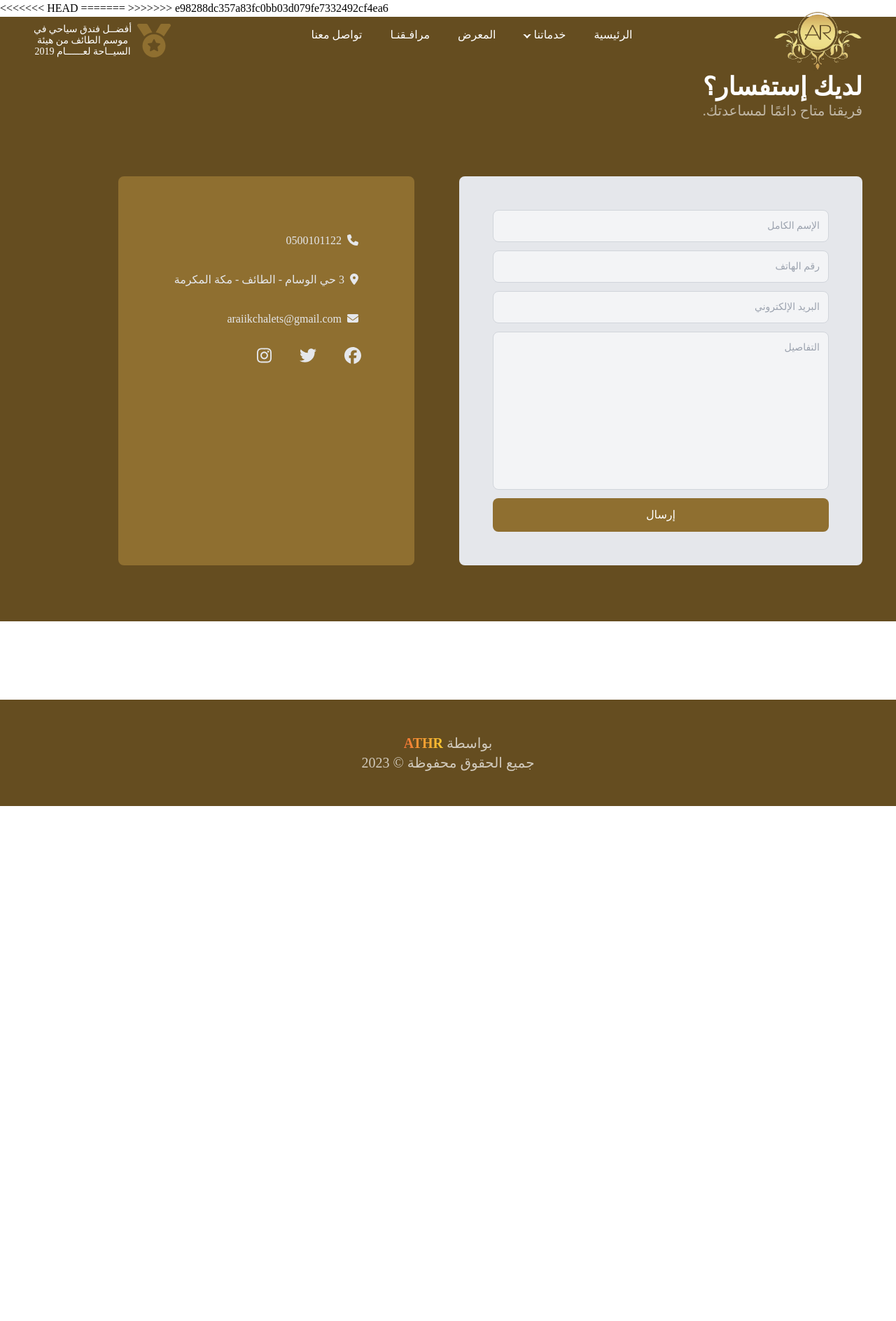
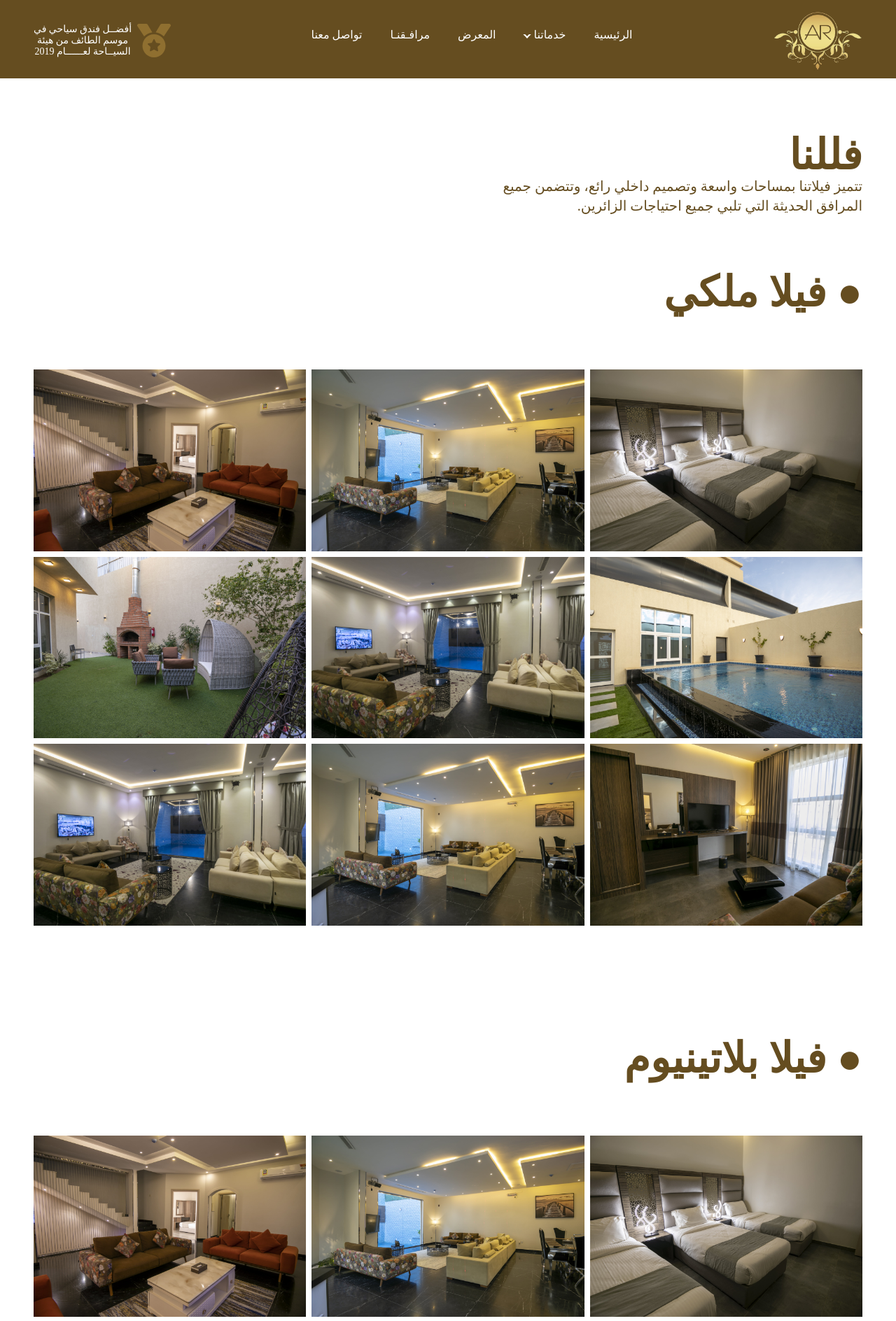
Before and after one commit to MuhammadRmadaan/araek, a React (Create React App) app: page /villas in a window 1280 px wide. Shown: the top 1888 px of the page at 70% size. Before the commit the page ends 1152 px from the top, so only its background shows below. Built offline with nearby package versions, Linux system fonts and the light colour scheme.

Commit message:
99% done

```diff
--- a/public/index.html
+++ b/public/index.html
@@ -25,11 +25,8 @@
       work correctly both with client-side routing and a non-root public URL.
       Learn how to configure a non-root public URL by running `npm run build`.
     -->
-    <<<<<<< HEAD
+
     <title>منتجع أرائك السياحي</title>
-    =======
-    <title>Araaek</title>
-    >>>>>>> e98288dc357a83fc0bb03d079fe7332492cf4ea6
   </head>
   <body>
     <noscript>You need to enable JavaScript to run this app.</noscript>
--- a/src/App.tsx
+++ b/src/App.tsx
@@ -1,5 +1,5 @@
 import './assets/styles/App.css';
-import {useState,useEffect} from 'react'
+import {useState} from 'react'
 import {Route,Routes} from "react-router-dom"
 import PageUpButton from './components/home/pageUpBtn';
 import Footer from './components/footer/footer';
@@ -9,19 +9,20 @@ import HotelRooms from './pages/rooms';
 import Villas from './pages/villas';
 import Navbar from './components/header/header';
 import Contact from './components/home/contact';
+import SideMenu from './components/home/sideMenu';
 
 function App() {
-  let [menuBtn,setMenuBtn]=useState<HTMLElement | null>(null)
-  const getMenuBtn = (menuB:any)=> {
-    setMenuBtn(menuB)
-    console.log(menuBtn)
+  let [sideMenu,setSideMenu]=useState<null|HTMLElement>(null)
+  const getMenu = (menuB:any)=> {
+    setSideMenu(menuB)
+    console.log(sideMenu,"kkk")
   }
   return (
     <div className="App scroll-smooth" dir='rtl'>
-      <Navbar getMenuBtn={getMenuBtn}/>
-      <PageUpButton/>
+      <Navbar sideMenu={sideMenu}/>
+      <SideMenu getMenu={getMenu}/>
       <Routes>
-        <Route path='/' element={<MainPage menuBtn={menuBtn}/>} />
+        <Route path='/' element={<MainPage /*menuBtn={menuBtn}*//>} />
         <Route path='/chalets' element={<Chalets/>} />
         <Route path='/hotelrooms' element={<HotelRooms/>} />
         <Route path='/villas' element={<Villas/>} />
--- a/src/components/header/header.tsx
+++ b/src/components/header/header.tsx
@@ -4,14 +4,10 @@ import "./header.css"
 import { FontAwesomeIcon } from "@fortawesome/react-fontawesome";
 import { /*faAward,*/faMedal } from "@fortawesome/free-solid-svg-icons";
 import Menu from "../home/menu";
-//<img src={logo} alt="Araaek logo" className="w-28" />
 interface Props {
-  getMenuBtn:(menuB:any)=>any
+  sideMenu:any|HTMLElement
 }
-const Navbar = ({getMenuBtn}:Props) => {
-  setTimeout(()=>{
-    getMenuBtn(document.querySelector("[data-menu-btn]"))
-  },10)
+const Navbar = ({sideMenu}:Props) => {
   return (
     <div id="navCon" className="w-full absolute left-1/2 -translate-x-1/2 top-0 z-[70]">
       <nav
@@ -42,6 +38,7 @@ const Navbar = ({getMenuBtn}:Props) => {
         <div
           className="sm:hidden flex flex-col justify-between gap-1 child:bg-main-gold child:w-8 child:h-1 child:rounded-full"
           data-menu-btn
+          onClick={()=>{sideMenu.classList.toggle("hidden")}}
         >
           <span></span>
           <span></span>
--- a/src/components/home/home.tsx
+++ b/src/components/home/home.tsx
@@ -9,10 +9,7 @@ import slide5 from "../../assets/images/slides/slide5.jpg"
 import slide6 from "../../assets/images/slides/slide6.jpg"
 import slide7 from "../../assets/images/slides/slide7.jpg"
 import SideMenu from "./sideMenu";
-interface Props{
-  menuBtn:any
-}
-const Home = ({menuBtn}:Props) => {
+const Home = (/*{menuBtn}:Props*/) => {
   interface slide {
     url:string,
     title?:string,
@@ -42,16 +39,8 @@ const Home = ({menuBtn}:Props) => {
   }
   const getMenu = (men:any)=>{
     menu = men
-      if(menuBtn!==null){
-        menuBtn.addEventListener('click',()=>{
-          let clicked:boolean=false
-          // eslint-disable-next-line @typescript-eslint/no-unused-expressions
-          clicked===false?(menu.classList.remove("hidden"),clicked=true):(menu.classList.add("hidden"),clicked=false)
-          console.log("###############")
-        })
-      }
   }
-    const goToSlide=(index:any)=>{
+  const goToSlide=(index:any)=>{
     setCurrentIndex(index)
     changeColor(index)
   }
@@ -69,7 +58,6 @@ const Home = ({menuBtn}:Props) => {
       id="home"
       className="h-screen w-full flex flex-col"
     >
-      {/* <Navbar getMenuBtn={getMenuBtn}/> */}
       <div id="menu-container" className="sm:hidden absolute top-0 left-0 w-full h-full">
         <SideMenu getMenu={getMenu}/>
       </div>
--- a/src/components/home/menu.tsx
+++ b/src/components/home/menu.tsx
@@ -6,7 +6,7 @@ const Menu = () => {
         <div  id="services-menu" className="services-menu flex w-44 items-start flex-col gap-5 bg-main-gold/60 rounded-md font-semibold text-main-g transition-all child:text-white child:transition-all child-hover:pr-2">
           <Link to="/chalets">شاليهات</Link>
           <Link to="/villas">فــلل</Link>
-          <Link to="/hotelrooms">فندقية</Link>
+          <Link to="/hotelrooms">غرف فندقية</Link>
         </div>
       </div>
     </div>
--- a/src/components/home/services.tsx
+++ b/src/components/home/services.tsx
@@ -12,27 +12,27 @@ const Services = () => {
       <p className="sm:text-lg md:text-xl">يقدم منتجعنا السياحي خدمات متنوعة تلبي احتياجات <br /> زواره الكرام، حيث تشمل هذه الخدمات</p>
     </div>
     <div className="grid grid-cols-1 sm:grid-cols-2 md:grid-cols-[repeat(3,minmax(0,350px))] gap-y-12 sm:gap-3 md:gap-6 lg:gap-12 justify-center child:cursor-pointer child-hover:scale-105 child-hover:shadow-md px-2 sm:px-0">
-      <div className="rounded-3xl bg-main-gold transition duration-300">
+      <a className="rounded-3xl bg-main-gold transition duration-300" href="/chalets">
         <img src={service1} alt="service1" className=" w-full object-fill rounded-t-3xl" loading="lazy" />
         <div className="p-4 text-white">
           <h3 className="font-semibold text-3xl mb-2">شاليهات</h3>
           <p className="text-xl">تمتع بالراحة والاسترخاء في شاليهات أرائك المجهزة بأحدث التقنيات والأجهزة الكهربائية، والأثاث المريح.</p>
         </div>
-      </div>
-      <div className="rounded-3xl bg-main-gold transition duration-300 sm:scale-110 sm:hover:!scale-[1.15]">
+      </a>
+      <a className="rounded-3xl bg-main-gold transition duration-300 sm:scale-110 sm:hover:!scale-[1.15]" href="/villas">
         <img src={service2} alt="service1" className=" w-full object-fill rounded-t-3xl" loading="lazy" />
         <div className="p-4 text-white">
           <h3 className="font-semibold text-3xl mb-2">فـلل</h3>
           <p className="text-xl">تتميز فيلاتنا بمساحات واسعة وتصميم داخلي رائع، وتتضمن جميع المرافق الحديثة التي تلبي جميع احتياجات الزائرين.</p>
         </div>
-      </div>
-      <div className="rounded-3xl bg-main-gold transition duration-300">
+      </a>
+      <a className="rounded-3xl bg-main-gold transition duration-300" href="/hotelrooms">
         <img src={service3} alt="service1" className=" w-full object-fill rounded-t-3xl" loading="lazy" />
         <div className="p-4 text-white">
           <h3 className="font-semibold text-3xl mb-2">غـرف فندقـيـة</h3>
           <p className="text-xl">تتوفر فيها جميع الخدمات الفندقية الراقية. تحتوي على غرف نوم فسيحة ومطابخ صغيرة وأماكن جلوس مريحة.</p>
         </div>
-      </div>
+      </a>
     </div>
   </section>
   );
--- a/src/components/home/sideMenu.tsx
+++ b/src/components/home/sideMenu.tsx
@@ -1,3 +1,4 @@
+import { Link } from "react-router-dom";
 import Menu from "./menu";
 interface Props {
   getMenu:(menu:any)=>any
@@ -16,7 +17,7 @@ const SideMenu = ({getMenu}:Props) => {
       <div className="flex flex-col h-full justify-between pb-12 pt-44">
         <ul className="relative">
         <li className="flex flex-col gap-8 md:gap-10 text-white child-hover:text-main-color-light child:transition-all">
-          <a className=" menu-opt text-xl" href="#home">الرئيسية</a>
+          <Link to="/" className=" menu-opt text-xl">الرئيسية</Link>
           <div className="services-container">
             <a href="#services" className="services menu-opt text-xl">خدماتنا  <span id="services-menu-arrow" className="services-menu-arrow inline-block p-0.5 border-2 border-white border-solid border-t-transparent border-r-transparent -rotate-45 mb-0.5 mr-0.5 transition-all"></span></a>
             <Menu/>
--- a/src/pages/MainPage.tsx
+++ b/src/pages/MainPage.tsx
@@ -5,18 +5,11 @@ import Videos from '../components/home/videos';
 import Facilities from '../components/home/facilities';
 import Location from '../components/home/location';
 import PageUpButton from '../components/home/pageUpBtn';
-interface Props{
-  menuBtn:any
-}
-const MainPage = ({menuBtn}:Props) => {
-  // setTimeout(()=>{
-  //   console.log(menuBtn)
-  // },10)
-
+const MainPage = () => {
   return (
     <>
-    <PageUpButton/>
-      <Home menuBtn={menuBtn}/>
+      <PageUpButton/>
+      <Home/>
       <Services/>
       <Gallery/>
       <Videos/>
--- a/src/pages/chalets.tsx
+++ b/src/pages/chalets.tsx
@@ -3,18 +3,18 @@ const Chalets = () => {
   const galleryImages:any = req.keys().map(req)
   return (
     <>
-    <div className="hidden sm:block w-full py-14 bg-main-gold-dark">
+    <div className="w-full py-10 sm:py-14 bg-main-gold-dark">
     </div>
-    <section className="container sm:px-12 mx-auto px-3 py-0 pyy-12 sm:py-20 text-start -translate-y-36 sm:-translate-y-0">
+    <section className="mt-44 sm:mt-0 container sm:px-12 mx-auto px-3 py-0 pyy-12 sm:py-20 text-start -translate-y-36 sm:-translate-y-0">
       <div className="text-start text-main-gold-dark mb-6 md:mb-12 lg:mb-20">
-        <h2 className="text-2xl font-semibold sm:text-3xl md:text-4xl lg:text-">شاليهات</h2>
-        <p className="sm:text-lg md:text-xl">تمتع بالراحة والاسترخاء في شاليهات أرائك المجهزة بأحدث التقنيات والأجهزة الكهربائية، والأثاث المريح.</p>
+        <h2 className="text-3xl font-semibold sm:text-4xl md:text-5xl lg:text-6xl">شاليهات</h2>
+        <p className="sm:text-lg md:text-xl max-w-xl">تمتع بالراحة والاسترخاء في شاليهات أرائك المجهزة بأحدث التقنيات والأجهزة الكهربائية، والأثاث المريح.</p>
       </div>
-    <div className="grid grid-cols-2 md:grid-cols-3 gap-2">
-          {galleryImages.map((image:any,index:number)=>
-            <img className="transition-all hover:col-span-2 sm:hover:col-span-1 sm:hover:scale-150  hover:shadow-lg" key={index} src={image} alt="Gallery" loading="lazy"/>
-          )}
-        </div>
+      <div className="grid grid-cols-2 md:grid-cols-3 gap-2">
+        {galleryImages.map((image:any,index:number)=>
+          <img className="transition-all hover:col-span-2 sm:hover:col-span-1 sm:hover:scale-150  hover:shadow-lg" key={index} src={image} alt="Gallery" loading="lazy"/>
+        )}
+      </div>
     </section>
     </>
 
--- a/src/pages/rooms.tsx
+++ b/src/pages/rooms.tsx
@@ -1,6 +1,23 @@
+const req = require.context("../assets/images/chalets",false,/\.jpg$/)
 const HotelRooms = () => {
+  const galleryImages:any = req.keys().map(req)
   return (
-    <section></section>
+    <>
+    <div className="w-full py-10 sm:py-14 bg-main-gold-dark">
+    </div>
+    <section className="mt-44 sm:mt-0 container sm:px-12 mx-auto px-3 py-0 pyy-12 sm:py-20 text-start -translate-y-36 sm:-translate-y-0">
+      <div className="text-start text-main-gold-dark mb-6 md:mb-12 lg:mb-20">
+        <h2 className="text-3xl font-semibold sm:text-4xl md:text-5xl lg:text-6xl">غرفنا الفندقية</h2>
+        <p className="sm:text-lg md:text-xl max-w-xl">تتوفر فيها جميع الخدمات الفندقية الراقية. تحتوي على غرف نوم فسيحة ومطابخ صغيرة وأماكن جلوس مريحة.</p>
+      </div>
+      <div className="grid grid-cols-2 md:grid-cols-3 gap-2">
+        {galleryImages.map((image:any,index:number)=>
+          <img className="transition-all hover:col-span-2 sm:hover:col-span-1 sm:hover:scale-150  hover:shadow-lg" key={index} src={image} alt="Gallery" loading="lazy"/>
+        )}
+      </div>
+    </section>
+    </>
+
   );
 }
 
--- a/src/pages/villas.tsx
+++ b/src/pages/villas.tsx
@@ -1,6 +1,46 @@
+const req = require.context("../assets/images/chalets",false,/\.jpg$/)
 const Villas = () => {
+  const galleryImages:any = req.keys().map(req)
   return (
-    <section></section>
+    <>
+    <div className="w-full py-10 sm:py-14 bg-main-gold-dark">
+    </div>
+    <section className="mt-44 sm:mt-0 container sm:px-12 mx-auto px-3 py-0 pyy-12 sm:py-20 text-start -translate-y-36 sm:-translate-y-0">
+      <div className="text-start text-main-gold-dark mb-6 md:mb-12 lg:mb-20">
+        <h2 className="text-3xl font-semibold sm:text-4xl md:text-5xl lg:text-6xl">فللنا</h2>
+        <p className="sm:text-lg md:text-xl max-w-xl">تتميز فيلاتنا بمساحات واسعة وتصميم داخلي رائع، وتتضمن جميع المرافق الحديثة التي تلبي جميع احتياجات الزائرين.</p>
+      </div>
+      <div className="text-start text-main-gold-dark mb-6 md:mb-12 lg:mb-20">
+        <h2 className="text-3xl font-semibold sm:text-4xl md:text-5xl lg:text-6xl">● فيلا ملكي</h2>
+      </div>
+      <div className="grid grid-cols-2 md:grid-cols-3 gap-2">
+        {galleryImages.map((image:any,index:number)=>
+          <img className="transition-all hover:col-span-2 sm:hover:col-span-1 sm:hover:scale-150  hover:shadow-lg" key={index} src={image} alt="Gallery" loading="lazy"/>
+        )}
+      </div>
+    </section>
+    <section className="container sm:px-12 mx-auto px-3 py-0 pyy-12 sm:py-20 text-start -translate-y-36 sm:-translate-y-0 mt-12 sm:mt-0">
+      <div className="text-start text-main-gold-dark mb-6 md:mb-12 lg:mb-20">
+        <h2 className="text-3xl font-semibold sm:text-4xl md:text-5xl lg:text-6xl">● فيلا بلاتينيوم</h2>
+      </div>
+      <div className="grid grid-cols-2 md:grid-cols-3 gap-2">
+        {galleryImages.map((image:any,index:number)=>
+          <img className="transition-all hover:col-span-2 sm:hover:col-span-1 sm:hover:scale-150  hover:shadow-lg" key={index} src={image} alt="Gallery" loading="lazy"/>
+        )}
+      </div>
+    </section>
+    <section className="container sm:px-12 mx-auto px-3 py-0 pyy-12 sm:py-20 text-start -translate-y-36 sm:-translate-y-0 mt-12 sm:mt-0">
+      <div className="text-start text-main-gold-dark mb-6 md:mb-12 lg:mb-20">
+        <h2 className="text-3xl font-semibold sm:text-4xl md:text-5xl lg:text-6xl">● فيلا تنفيذي</h2>
+      </div>
+      <div className="grid grid-cols-2 md:grid-cols-3 gap-2">
+        {galleryImages.map((image:any,index:number)=>
+          <img className="transition-all hover:col-span-2 sm:hover:col-span-1 sm:hover:scale-150  hover:shadow-lg" key={index} src={image} alt="Gallery" loading="lazy"/>
+        )}
+      </div>
+    </section>
+    </>
+
   );
 }
 
```
